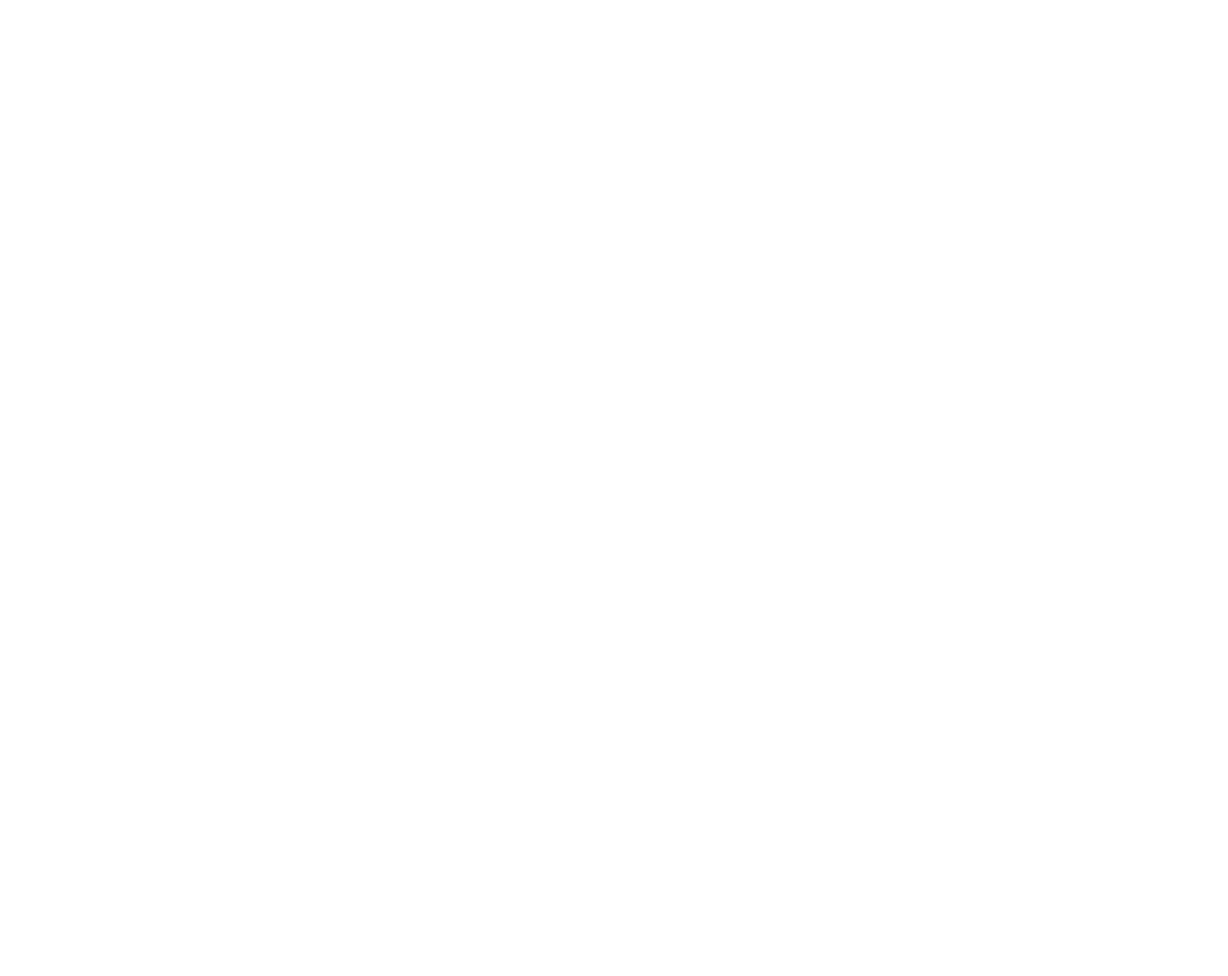
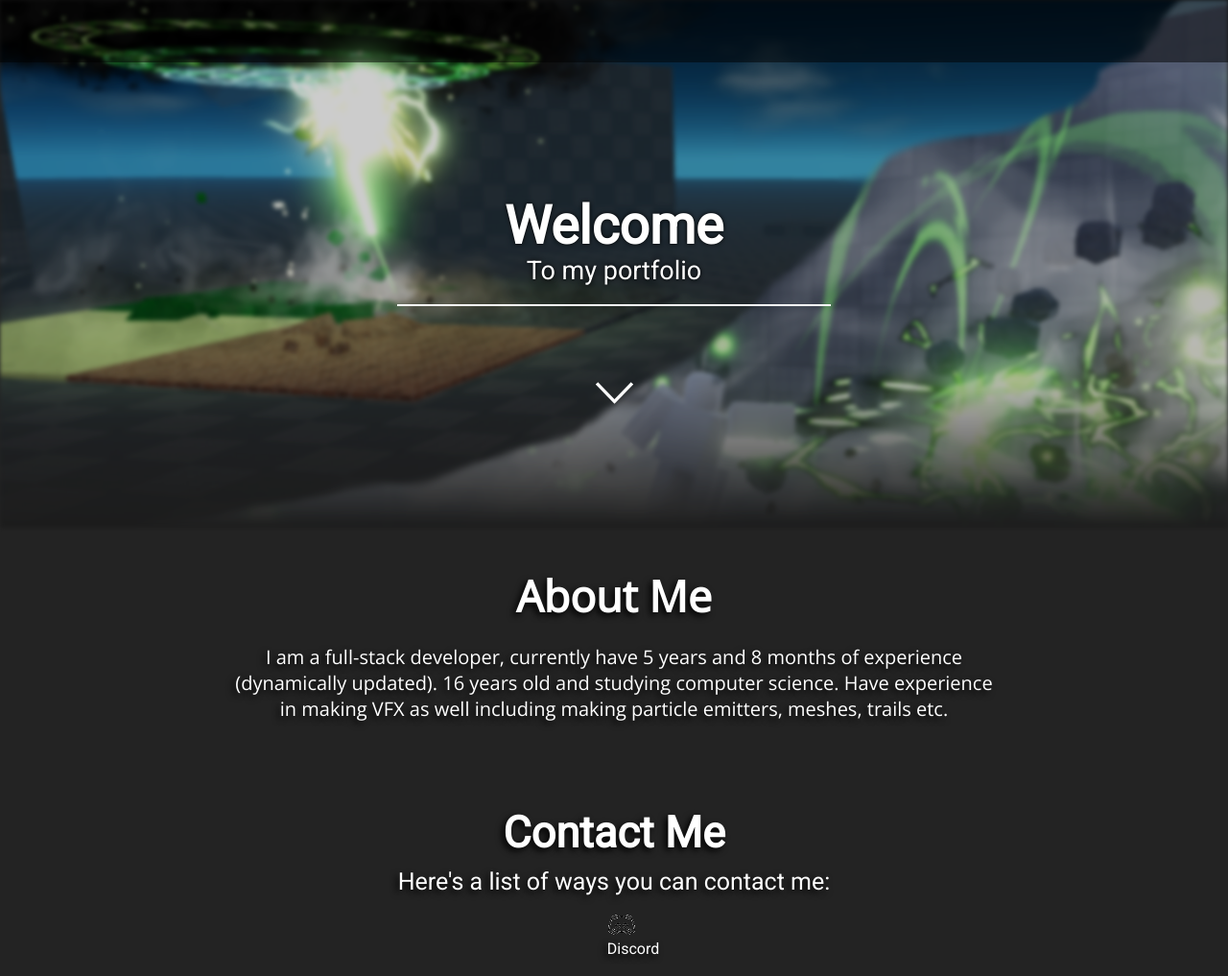
Before and after one commit to DerzeTTT/portfolio-website-src, a plain HTML site: page index.html in a window 1280 px wide. Shown: the top 1017 px of the page at 96% size. Before the commit the page ends 800 px from the top, so only its background shows below. Drawn offline with nearby package versions, Linux system fonts and the light colour scheme.

Commit message:
minor change

```diff
--- /dev/null
+++ b/assets/scripts/home-handler.js
@@ -0,0 +1,66 @@
+//Constants/Variables
+//Get time difference between 2 dates in years and months
+const getTimeDiff = (date1, date2) => {
+
+    const epochDiff = date1.getTime() - date2.getTime();
+
+    const years = Math.floor(epochDiff / (1000 * 60 * 60 * 24 * 365.25));
+    const months = Math.floor((epochDiff % (1000 * 60 * 60 * 24 * 365.25)) / (1000 * 60 * 60 * 24 * (365.25 / 12)));
+
+    return {
+
+        'years':years,
+        'months':months
+
+    };
+
+};
+
+//Data
+let savedData = new Object();
+const curDate = new Date();
+
+savedData.startDate = new Date(2017, 10, 1);
+savedData.timePassed = getTimeDiff(curDate, savedData.startDate);
+
+savedData.dateOfBirth = new Date(2007, 5, 11);
+savedData.age = getTimeDiff(curDate, savedData.dateOfBirth).years;
+
+savedData.description = `I am a full-stack developer, currently have ${savedData.timePassed.years} years and ${savedData.timePassed.months} month${savedData.months === 1 ? '' : 's'} of experience (dynamically updated). ${savedData.age} years old and studying computer science. Have experience in making VFX as well including making particle emitters, meshes, trails etc.`;
+
+//Elements
+const descriptionText = document.querySelector('.description-text');
+
+const typeWriterEffect = (targetElement, fullText, duration) => {
+
+    currentText = '';
+    splitted = fullText.split(' ');
+
+    let i = 0;
+
+    const loopOnce = () => {
+
+        if (i >= splitted.length){return};
+
+        const newWord = splitted[i]+' ';
+        currentText += newWord;
+
+        targetElement.innerText = currentText;
+
+        i++;
+
+        setTimeout(loopOnce, duration);
+
+    };
+
+    loopOnce();
+
+};
+
+const loadEffects = () => {
+
+    typeWriterEffect(descriptionText, savedData.description, 50);
+
+};
+
+window.addEventListener('load', loadEffects);
--- /dev/null
+++ b/assets/styles/all.css
@@ -0,0 +1,38 @@
+@import url('https://fonts.googleapis.com/css2?family=Roboto&display=swap');
+@import url('https://fonts.googleapis.com/css2?family=Open+Sans&display=swap');
+
+:root {
+
+    --bg-color: rgb(35,35,35);
+
+}
+
+html, body {
+
+    margin: 0;
+    padding: 0;
+
+}
+
+body {
+
+    background-color: var(--bg-color);
+
+    font-family: 'Roboto', sans-serif;
+
+}
+
+.topbar-container {
+
+    background-color: black;
+
+    width: 100%;
+    height: 65px;
+
+    position: absolute;
+
+    opacity: 50%;
+
+    z-index: 100;
+
+}
--- /dev/null
+++ b/assets/styles/home.css
@@ -0,0 +1,281 @@
+/* Initial element properties */
+
+.content-container {
+
+    display: flex;
+
+    /* justify-content: center; */
+    align-items: center;
+
+    flex-direction: column;
+
+    height: 1500px;
+
+}
+
+.hero-container {
+
+    width: 100%;
+    top: 0;
+
+    /* position: absolute; */
+
+    display: flex;
+
+    justify-content: center;
+    align-items: center;
+
+}
+
+.hero-image {
+
+    width: 100vw;
+    height: 550px;
+
+    background-image: url('../images/hero.png');
+    background-size: 125% auto;
+
+    /* background-position: -80px -110px; */
+
+    animation: backgroundSlide 8s ease-in-out infinite alternate;
+
+    z-index: -10;
+
+    filter: blur(2px) brightness(80%);
+
+    position: relative;
+
+}
+
+.hero-image::after {
+
+    content: "";
+
+    position: absolute;
+
+    bottom: 0;
+    left: 0;
+
+    width: 100%;
+    height: 150px;
+
+    z-index: -9;
+
+    background-image: linear-gradient(to bottom, transparent, var(--bg-color));
+
+}
+
+.hero-text-container {
+
+    display: flex;
+    position: absolute;
+
+    justify-content: center;
+    align-items: center;
+
+    flex-direction: column;
+
+    margin-top: 70px;
+
+}
+
+.hero-text-container span {
+
+    color: white;
+    text-shadow: 0 0 4px black;
+
+    opacity: 0;
+
+}
+
+.hero-title {
+
+    font-weight: 600;
+    font-size: 55px;
+
+    animation: 1s ease-in-out 0s 1 fadeInTop forwards;
+
+}
+
+.hero-text {
+
+    font-size: 27px;
+    line-height: 30px;
+
+    animation: .7s ease-in-out .05s 1 fadeInTop forwards;
+
+}
+
+.hero-divider {
+
+    margin-top: 20px;
+
+    border-color: white;
+    border: 1px solid white;
+
+    width: 0;
+
+    animation: .8s ease-in-out 0s 1 expandDivider forwards;
+
+}
+
+.point-down {
+
+    filter: brightness(0) invert(1);
+
+    width: 45px;
+    height: 45px;
+
+    margin-top: 45px;
+
+    animation: pointDown 1s ease-in-out infinite alternate;
+
+}
+
+.segment-container {
+
+    display: flex;
+
+    flex-direction: column;
+    align-items: center;
+
+    margin-top: 40px;
+
+    color: white;
+    text-shadow: -3px 3px 7px black;
+
+}
+
+.segment-container .title {
+
+    font-size: 45px;
+    font-weight: 600;
+
+}
+
+.description-container {
+
+    font-family: 'Open Sans', sans-serif;
+    gap: 20px;
+
+}
+
+.description-container span {
+
+    color: white;
+    text-shadow: -3px 3px 7px black;
+
+}
+
+.description-text {
+
+    text-align: center;
+    font-size: 20px;
+
+    width: 800px;
+    height: 100px;
+
+}
+
+.contact-container {
+
+    margin-top: 70px;
+
+}
+
+.contact-text {
+
+    font-size: 25px;
+    margin-top: 10px;
+
+}
+
+.contact-list {
+
+    list-style-type: none;
+
+}
+
+.contact-item {
+
+
+
+}
+
+.contact-item .icon {
+
+    width: 30px;
+    height: 30px;
+
+    background-size: 100%;
+
+    background-image: url('../images/discord.gif');
+
+}
+
+/* Animations */
+@keyframes expandDivider {
+
+    from {
+
+        width: 0px;
+
+    }
+
+    to {
+
+        width: 450px;
+
+    }
+
+}
+
+@keyframes fadeInTop {
+
+    from {
+
+        transform: translate(0, -35px);
+        opacity: 0;
+
+    }
+
+    to {
+
+        transform: translate(0, 0);
+        opacity: 100%;
+
+    }
+
+}
+
+@keyframes backgroundSlide {
+
+    from {
+
+        background-position: 95% 0%;
+
+    }
+
+    to {
+
+        background-position: 50% 70% ;
+
+    }
+
+}
+
+@keyframes pointDown {
+
+    from {
+
+        transform: translate(0, -10px);
+
+    }
+
+    to {
+
+        transform: translate(0, 15px);
+
+    }
+
+}
--- a/index.html
+++ b/index.html
@@ -7,10 +7,67 @@
 
     <title>Dezer's Portfolio</title>
 
+    <link rel="stylesheet" href="./assets/styles/all.css">
+    <link rel="stylesheet" href="./assets/styles/home.css">
+
+    <link rel="shortcut icon" href="#">
+
 </head>
 <body>
 
+    <header class="topbar-container">
 
 
+
+    </header>
+
+    <main class="content-container">
+
+        <div class="hero-container">
+
+            <div class="hero-text-container">
+
+                <span class="hero-title">Welcome</span>
+                <span class="hero-text">To my portfolio</span>
+                <hr class="hero-divider">
+
+                <img src="./assets/images/arrow-down.svg" alt="" class="point-down">
+
+            </div>
+
+            <div class="hero-image"></div>
+
+        </div>
+
+        <div class="description-container segment-container">
+
+            <span class="title">About Me</span>
+            <span class="description-text"></span>
+
+        </div>
+
+        <div class="contact-container segment-container">
+
+            <span class="title">Contact Me</span>
+            <span class="contact-text">Here's a list of ways you can contact me:</span>
+
+            <ul class="contact-list">
+
+                <li class="contact-item">
+
+                    <div class="icon"></div>
+                    <span class="list-name">Discord</span>
+
+                </li>
+
+            </ul>
+
+        </div>
+
+    </main>
+
 </body>
+
+<script src="./assets/scripts/home-handler.js"></script>
+
 </html>
```
Also changed, not shown: assets/images/arrow-down.svg (added), assets/images/discord-static.svg (added), assets/images/discord.gif (added), assets/images/hero.png (added), assets/images/twitter-static.svg (added), assets/images/twitter.gif (added), 3 other files.
